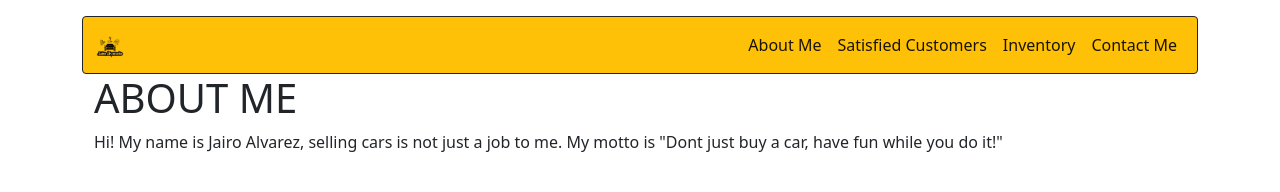
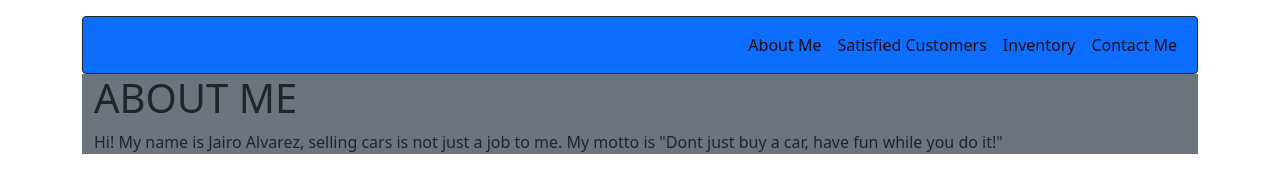
Before and after one commit to jericholee/my-pwp-jericho, a plain HTML site: page public_html/index.html in a window 1280 px wide. Drawn offline with nearby package versions, Linux system fonts and the light colour scheme; files that its build step writes are made by us from their sources.

Commit message:
corrected style sheet and linked in css

```diff
--- a/public_html/index.html
+++ b/public_html/index.html
@@ -6,16 +6,15 @@
 	<meta name="viewport" content="width=device-width, initial-scale=1">
 	<!------ Bootstrap CSS ------>
 	<link href="https://cdn.jsdelivr.net/npm/bootstrap@5.1.0/dist/css/bootstrap.min.css" rel="stylesheet" integrity="sha384-KyZXEAg3QhqLMpG8r+8fhAXLRk2vvoC2f3B09zVXn8CA5QIVfZOJ3BCsw2P0p/We" crossorigin="anonymous">
-
+	<link href="styles/style.css" rel="stylesheet">
 	<title>Personal Website Project</title>
 
 </head>
 <body>
 	<!------ Start of Navbar ------>
 <section class="container">
-<nav class="mt-md-3 navbar navbar-expand-lg navbar-light bg-warning border rounded border-dark">
+<nav class="mt-md-3 navbar navbar-expand-lg navbar-light bg-primary border rounded border-dark">
 		<div class="container-fluid">
-		<a class="navbar-brand" href="index.html"><img src="images/Jairo-logo.png" alt="" width="30" height="24" class="img-link"></a>
 		<button class="navbar-toggler" type="button" data-bs-toggle="collapse" data-bs-target="#navbarNav" aria-controls="navbarNav" aria-expanded="false" aria-label="Toggle navigation">
 			<span class="navbar-toggler-icon"></span>
 		</button>
@@ -39,9 +38,10 @@
 <!------ End of Navbar ------>
 
 <!------ About Me Section ------>
-<section class="container">
+<div class="container bg-secondary border-dark">
 <h1 class="text-uppercase" style=" ">About Me</h1>
 <p>Hi! My name is Jairo Alvarez, selling cars is not just a job to me. My motto is "Dont just buy a car, have fun while you do it!"</p>
+</div>
 <!------ End of About Me Section ------>
 </body>
 </html>
--- a/styles.css
+++ /dev/null
@@ -1,3 +0,0 @@
-.navbar{
-
-}
```
Also changed, not shown: public_html/documentation/milestone-1.html (+1 -1 lines), style.css (added).
